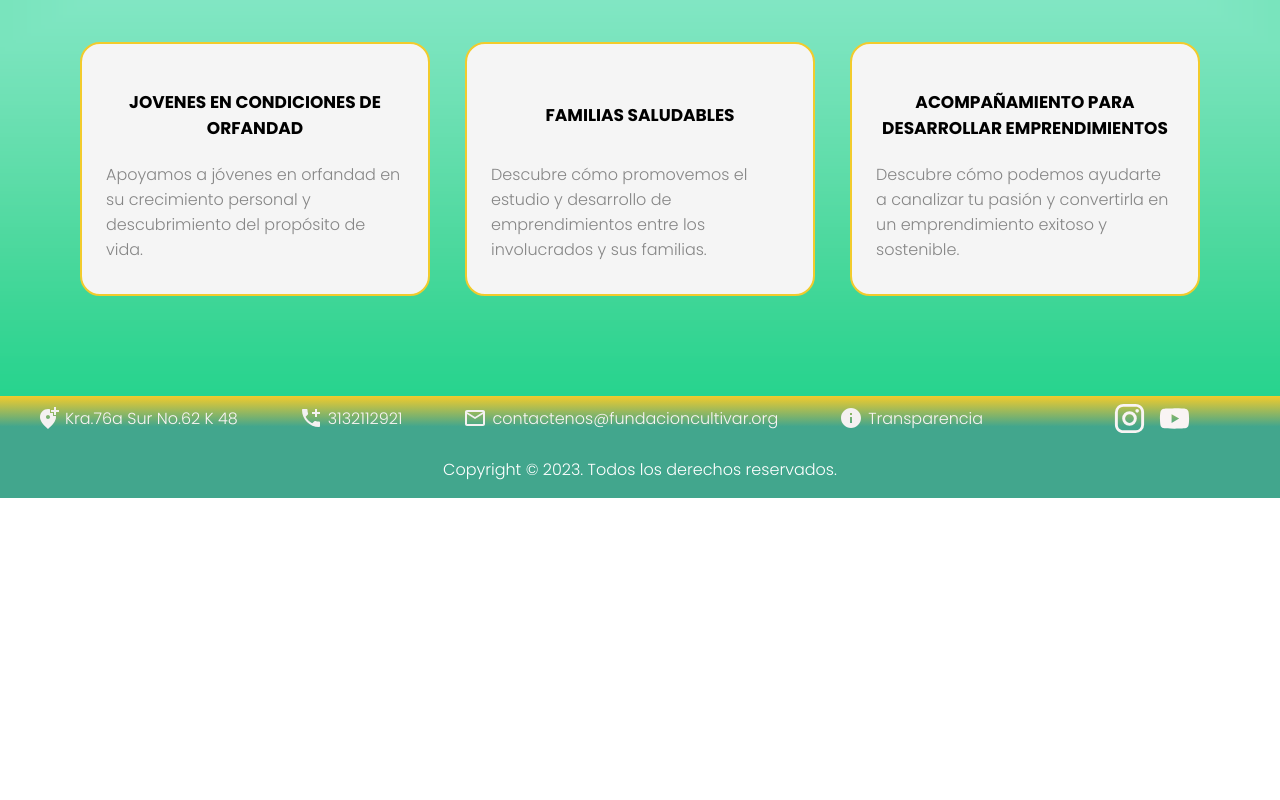
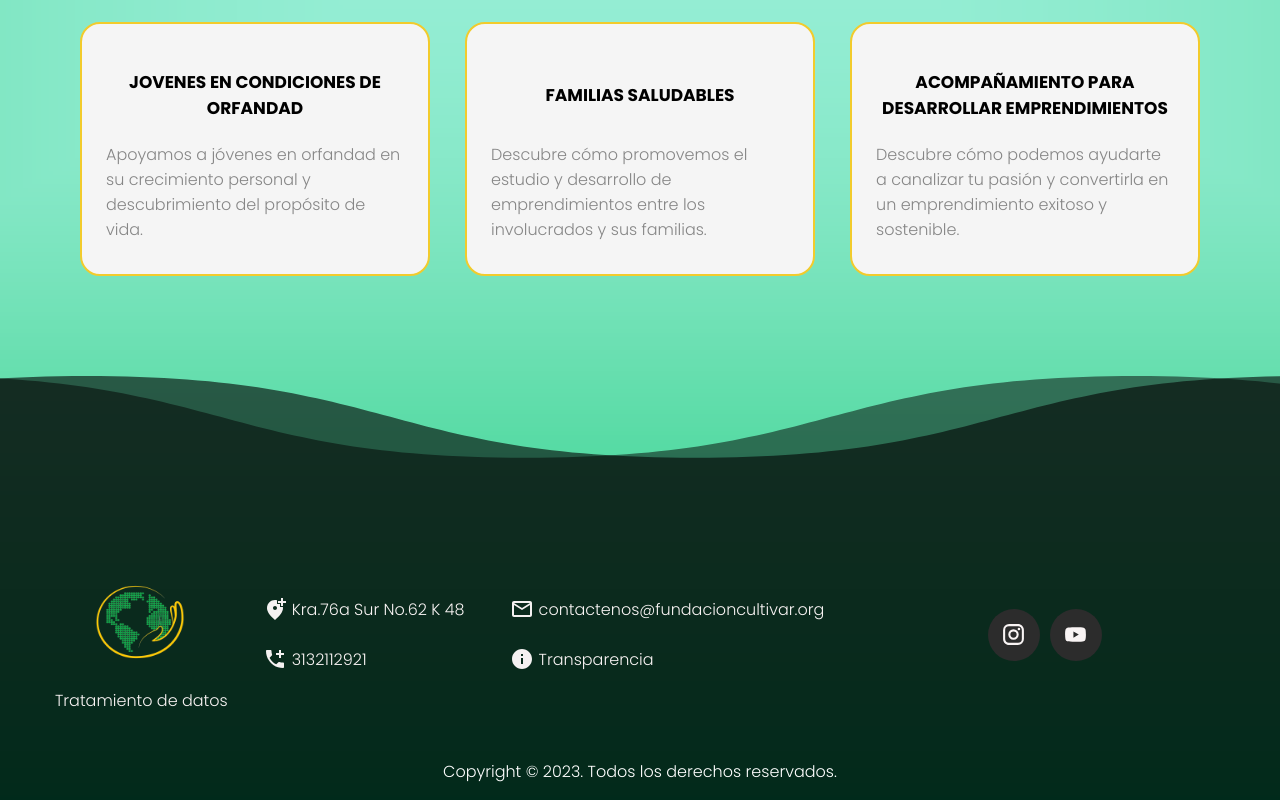
Before and after one commit to nelda-perez/fundacioncultipva-t, a React (Vite) app: page / in a window 1280 px wide. Shown: the part 1120-1920 px from the top of the page. Before the commit the page ends 1618 px from the top, so only its background shows below. Built offline with nearby package versions, Linux system fonts and the light colour scheme; a web font is replaced by a local one.

Commit message:
feat: modify style footer

```diff
--- a/src/App.scss
+++ b/src/App.scss
@@ -102,7 +102,7 @@ body {
 main {
   display: flex;
   flex-direction: column;
-  margin-top: 210px;
+  margin-top: 190px;
   margin-bottom: 30px;
   gap: 60px;
   height: auto;
@@ -124,10 +124,3 @@ main {
     display: none;
   }
 }
-
-@media only screen and (max-width: 650px) {
-  .container-link {
-    flex-direction: column;
-    align-items: center;
-  }
-}
--- a/src/components/Footer/Footer.jsx
+++ b/src/components/Footer/Footer.jsx
@@ -1,4 +1,5 @@
-import FacebookIcon from "@mui/icons-material/Facebook";
+import logo from '../../assets/logo.png'
+import terms from '../../assets/Tratamiento_de_datos_2023.pdf'
 import YouTubeIcon from "@mui/icons-material/YouTube";
 import InstagramIcon from "@mui/icons-material/Instagram";
 import { ItemFooter } from "./component";
@@ -7,7 +8,16 @@ import "./footer.scss";
 function footer() {
   return (
     <footer>
+        <div className="wave"></div>
+      <section className="containerRows">
+        <div className="containerTerms">
+          <figure className="footerLogo">
+            <img src={logo} alt="logo" />
+          </figure>
+          <a href={terms} target="_blank">Tratamiento de datos</a>
+        </div>
         <div className="container container-link">
+          <div className="containerItems">
             <ItemFooter
               icon="address"
               link="https://goo.gl/maps/ncJVDW3rP3PoLWsL7"
@@ -18,6 +28,8 @@ function footer() {
               link="https://wa.me/+573132112921"
               content="3132112921"
             />
+          </div>
+          <div className="containerItems">
             <ItemFooter
               icon="email"
               link="mailto:contactenos@fundacioncultivar.org"
@@ -25,17 +37,25 @@ function footer() {
             />
             <ItemFooter icon="info" link="/rte" content="Transparencia" />
           </div>
+        </div>
         <div className="containerIcon">
-        <a href="https://instagram.com/cultipvat" target="_blank">
+          <a
+            className="socialContainer containerInsta"
+            href="https://instagram.com/cultipvat"
+            target="_blank">
             {<InstagramIcon sx={{ fontSize: "35px" }} />}
           </a>
           <a
+            className="socialContainer containerYou"
             href="https://www.youtube.com/@fundacioncultipva-t5326"
             target="_blank">
             {<YouTubeIcon sx={{ fontSize: "35px" }} />}
           </a>
         </div>
-      <p className="textCopyrigth">Copyright © 2023. Todos los derechos reservados.</p>
+      </section>
+      <p className="textCopyrigth">
+        Copyright © 2023. Todos los derechos reservados.
+      </p>
     </footer>
   );
 }
--- a/src/components/Footer/footer.scss
+++ b/src/components/Footer/footer.scss
@@ -1,25 +1,94 @@
 footer {
-  background: var(--main-gradient);
+  background: #000000cc;
+  margin-top: 100px;
+  position: relative;
+  min-height: 100px;
   display: flex;
+  flex-direction: column;
   justify-content: center;
   align-items: center;
-  flex-wrap: wrap;
   width: 100%;
-  min-height: 80px;
+  padding-top: 50px;
   height: auto;
+  gap: 30px;
 
   .textCopyrigth {
     color: white;
   }
+
+  .containerRows {
+    width: 100%;
+    display: flex;
+    gap: 30px;
+    flex-wrap: wrap;
+    justify-content: space-between;
+    padding: 0 50px;
+
+    @media (max-width: 500px) {
+      padding: 0;
+    }
+
+    .containerItems {
+      display: flex;
+      flex-direction: column;
+      gap: 25px;
+    }
+  }
+
+  .containerTerms {
+    @media (max-width: 900px) {
+      margin: 0 auto;
+    }
+  }
+
+  .footerLogo {
+    width: 100px;
+    height: 100px;
+
+    img {
+      width: 100%;
+      height: 100%;
+    }
+  }
+
+  a:hover {
+    color: var(--three-color);
+  }
+
+  .wave {
+    &::after,
+    &::before {
+      position: absolute;
+      top: -100px;
+      left: 0;
+      width: 100%;
+      height: 100px;
+      background: url("../../assets/wave.svg");
+      transform: scaleY(-1);
+      background-size: 1220px 100px;
+      content: "";
+    }
+
+    &::after {
+      z-index: 2;
+      opacity: 0.6;
+      bottom: 0;
+      animation: animateWave 4s linear infinite;
+    }
+
+    &::before {
+      z-index: 1;
+      opacity: 0.5;
+      bottom: 0;
+      animation: animateWave_02 4s linear infinite;
+    }
+  }
 }
 
 .container-link {
-  flex: 1 0 75%;
   padding: 5px 0;
-  width: 75%;
-  justify-content: space-evenly;
   align-items: center;
-  gap: 10px 20px;
+  gap: 20px 40px;
   text-align: center;
 }
 
@@ -40,8 +109,80 @@ a {
 }
 
 .containerIcon {
-  flex: 1 0 15%;
   padding: 5px;
   display: flex;
   justify-content: center;
+  align-items: center;
+  margin: 0 auto;
+
+  a:hover {
+    color: white;
+  }
+
+  .socialContainer {
+    width: 52px;
+    height: 52px;
+    border-radius: 50%;
+    background-color: rgb(44, 44, 44);
+    display: flex;
+    align-items: center;
+    justify-content: center;
+    overflow: hidden;
+    transition-duration: 0.3s;
+
+    &:active {
+      transform: scale(0.9);
+      transition-duration: 0.3s;
+    }
+
+    svg {
+      width: 25px;
+    }
+
+    &:hover svg {
+      animation: slideTop 0.3s both;
+    }
+  }
+
+  .containerInsta:hover {
+    background-color: #d62976;
+    transition-duration: 0.3s;
+  }
+
+  .containerYou:hover {
+    background-color: #ff0000;
+    transition-duration: 0.3s;
+  }
 }
+
+@keyframes slideTop {
+  0% {
+    transform: translateY(-50px);
+    opacity: 0;
+  }
+
+  100% {
+    transform: translateY(0);
+    opacity: 1;
+  }
+}
+
+@keyframes animateWave {
+  0% {
+    background-position-x: 1220px;
+  }
+
+  100% {
+    background-position-x: 0px;
+  }
+}
+
+@keyframes animateWave_02 {
+  0% {
+    background-position-x: 0px;
+  }
+
+  100% {
+    background-position-x: 1220px;
+  }
+}
```
Also changed, not shown: src/assets/wave.svg (added), 1 other file (tests, documents, lock files or other folders). Lines whose indentation alone changed are shown as unchanged.
